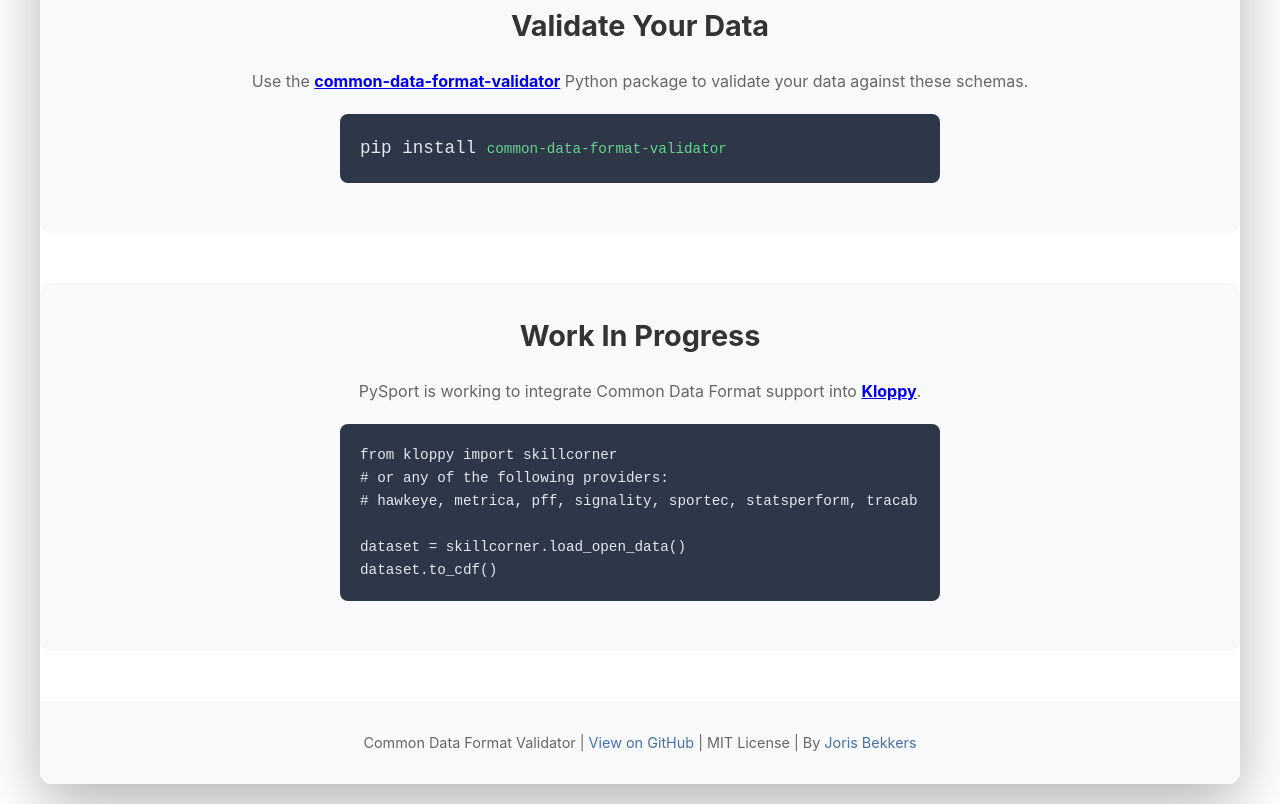
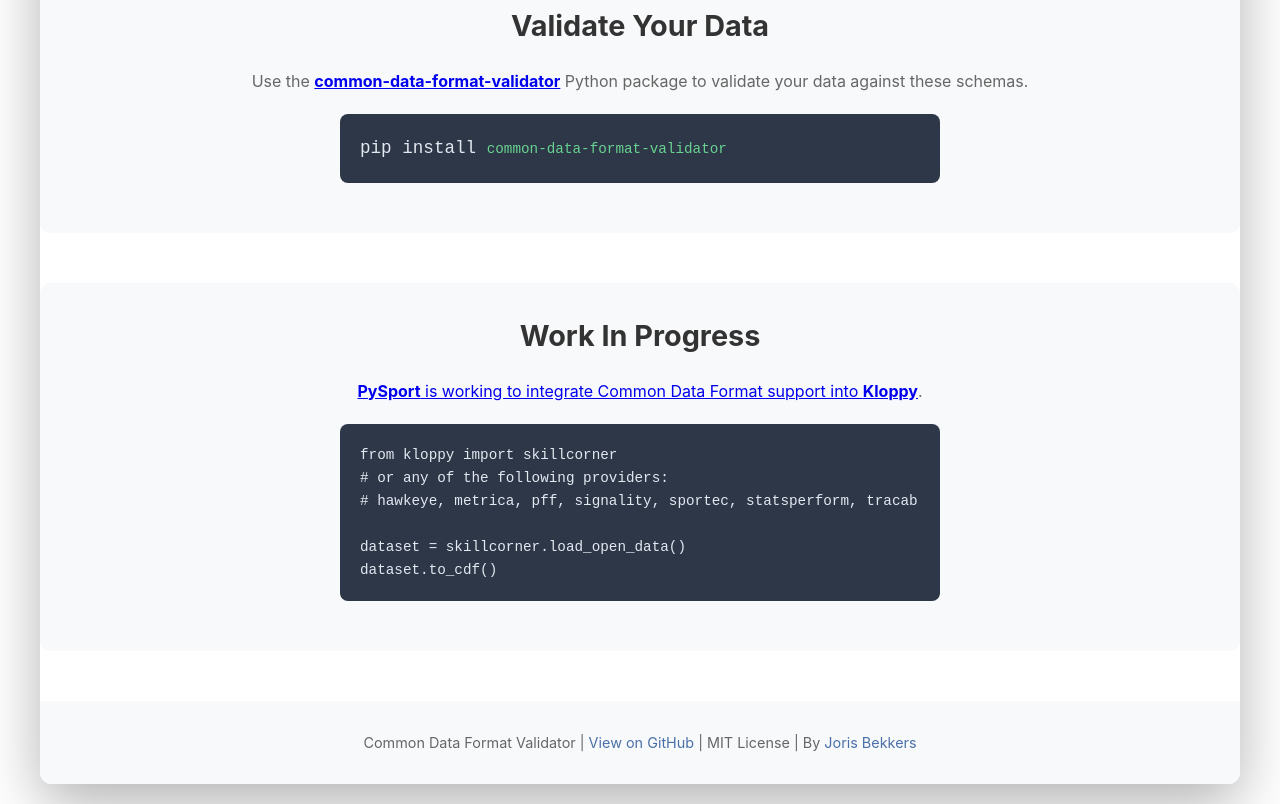
Before and after one commit to UnravelSports/common-data-format-validator, a plain HTML site: page docs/index.html in a window 1280 px wide. Shown: the part 1183-1987 px from the top of the page. Drawn offline with Linux system fonts and the light colour scheme.

Commit message:
minor [skip ci]

```diff
--- a/docs/index.html
+++ b/docs/index.html
@@ -80,7 +80,7 @@
          <div class="validator-section">
                 <h2>Work In Progress</h2>
                 <p>
-                    PySport is working to integrate Common Data Format support into <a href="https://kloppy.pysport.org/" target="_blank" rel="noopener"><strong>Kloppy</strong></a>.
+                    <a href="https://www.pysport.org/" target="_blank" rel="noopener"><strong>PySport</strong> is working to integrate Common Data Format support into <a href="https://kloppy.pysport.org/" target="_blank" rel="noopener"><strong>Kloppy</strong></a>.
                 </p>
                 <div class="python-code-box">
                 <code>from kloppy import skillcorner
```
